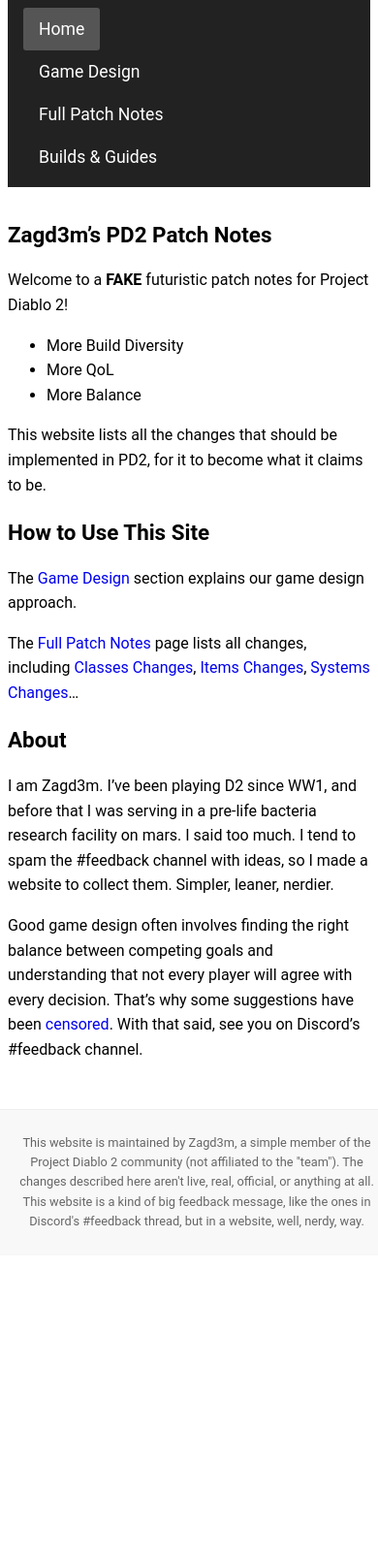
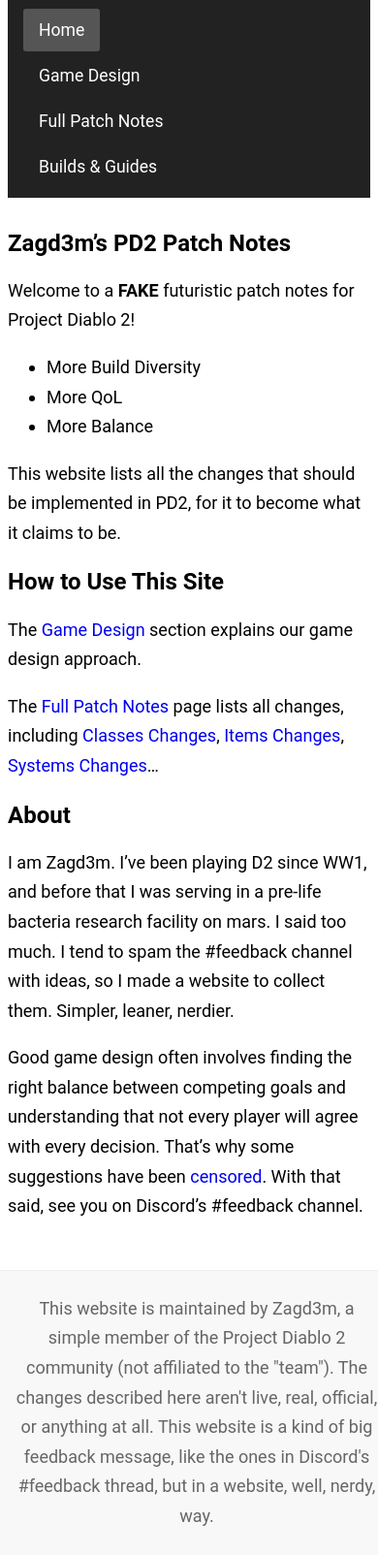
Before and after one commit to zagd3m/patchnotes, a Jekyll site: the page built from docs/index.md, in a window 390 px wide. Shown: the whole page at 97% size. Built offline with Jekyll 4.4.1, drawn with Linux system fonts in a browser that asks for light colours; before the commit the page ends 1295 px from its top, so only the background shows below that.

Commit message:
CSS changes.

```diff
--- a/docs/_sass/main.scss
+++ b/docs/_sass/main.scss
@@ -44,6 +44,7 @@
   flex-direction: column;
   min-height: 100vh;
   font-family: Roboto, sans-serif;
+  font-size: 16px;
   line-height: 1.6;
   // color: #111;
 }
@@ -166,6 +167,11 @@
 
 // Mobile responsive styles
 @media (max-width: 600px) {
+  body {
+    font-size: 18px;
+    line-height: 1.7;
+  }
+
   .site-nav ul {
     flex-direction: column;
     gap: 1rem;
@@ -185,12 +191,18 @@
 
   .disclaimer, footer {
     padding: 0.5rem;
-    font-size: 0.9rem;
+    font-size: 1rem;
   }
 
   h1, h2, h3 {
-    font-size: 1.4rem;
+    font-size: 1.5rem;
     margin-bottom: 1rem;
+    line-height: 1.3;
+  }
+
+  p, li, td {
+    font-size: 18px;
+    line-height: 1.7;
   }
 
   img {
```
